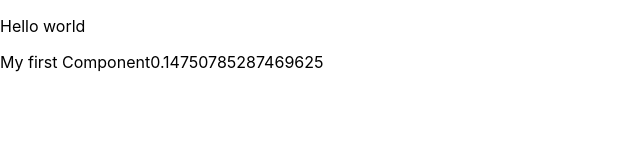
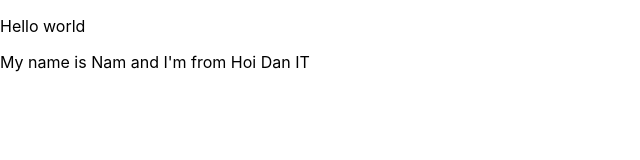
Before and after one commit to nam-dao-03/test-demo-react, a React (Create React App) app: page / in a window 1280 px wide. Shown: the top 160 px of the page, without its empty margins (0-640 px from the left). Built offline with nearby package versions, Linux system fonts and the light colour scheme.

Commit message:
State - Kiem soat data ung dung React

```diff
--- a/src/App.js
+++ b/src/App.js
@@ -3,25 +3,34 @@
 import { useDispatch, useSelector } from "react-redux";
 import { increaseCounter, decreaseCounter } from "./redux/action/counterAction";
 import MyComponent from "./components/MyComponent";
-const App = () => {
-  const count = useSelector((state) => state.counter.count);
-  const dispatch = useDispatch();
+import React from "react";
 
+class App extends React.Component {
+  render() {
     return (
       <div>
         <p>Hello world</p>
         <MyComponent></MyComponent>
       </div>
-    // <div className="App">
-    //   <header className="App-header">
-    //     <img src={logo} className="App-logo" alt="logo" />
-    //     <p>Hello world</p>
-    //     <div>Count = {count}</div>
-    //     <button onClick={() => dispatch(increaseCounter())}>Increase</button>
-    //     <button onClick={() => dispatch(decreaseCounter())}>Decrease</button>
-    //   </header>
-    // </div>
     );
-};
+  }
+}
+
+// const App = () => {
+//   const count = useSelector((state) => state.counter.count);
+//   const dispatch = useDispatch();
+
+//   return (
+//     <div className="App">
+//       <header className="App-header">
+//         <img src={logo} className="App-logo" alt="logo" />
+//         <p>Hello world</p>
+//         <div>Count = {count}</div>
+//         <button onClick={() => dispatch(increaseCounter())}>Increase</button>
+//         <button onClick={() => dispatch(decreaseCounter())}>Decrease</button>
+//       </header>
+//     </div>
+//   );
+// };
 
 export default App;
--- a/src/components/MyComponent.js
+++ b/src/components/MyComponent.js
@@ -1,11 +1,16 @@
 import React from "react";
 class MyComponent extends React.Component {
+  state = {
+    name: "Nam",
+    address: "Hoi Dan IT",
+    age: 26,
+  };
+
   //JSX
   render() {
     return (
       <div>
-        My first Component
-        {Math.random()}
+        My name is {this.state.name} and I'm from {this.state.address}
       </div>
     );
   }
```
Lines whose indentation alone changed are shown as unchanged.
